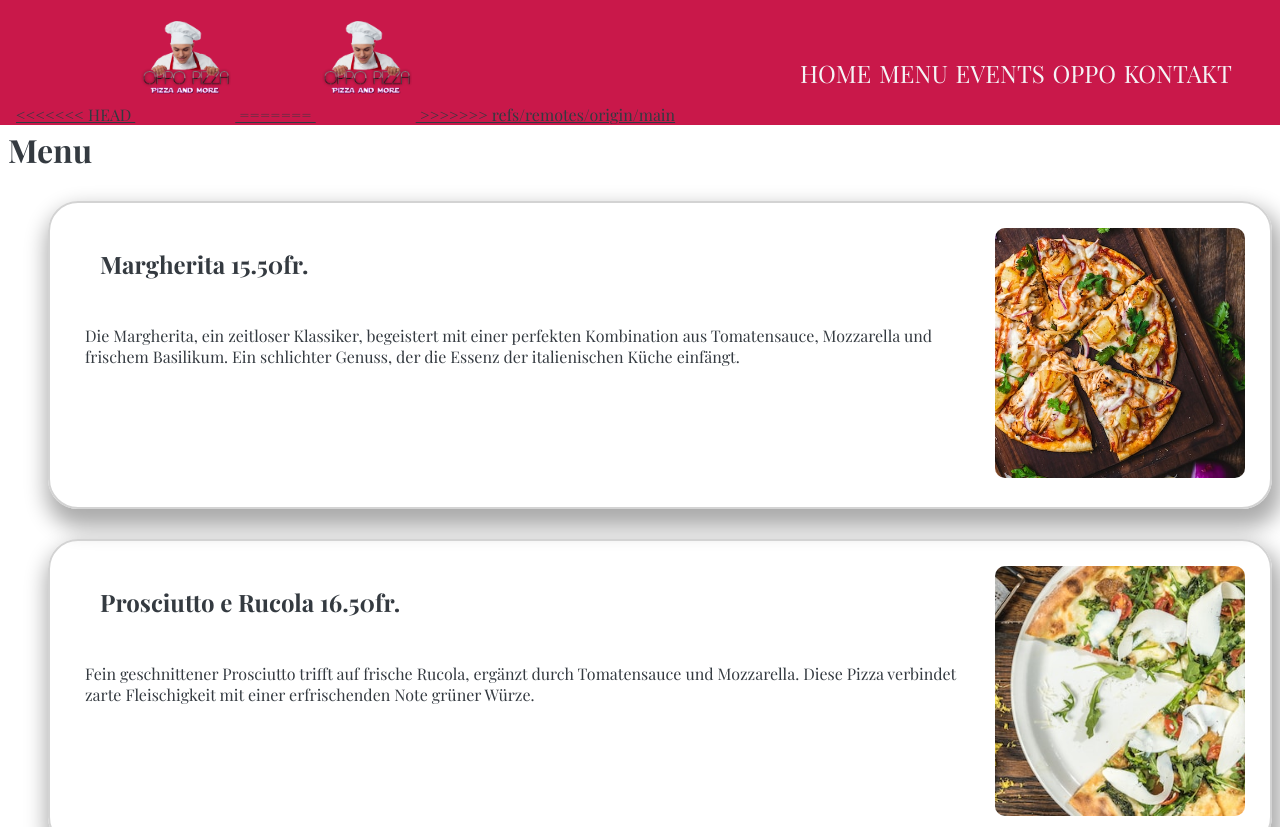
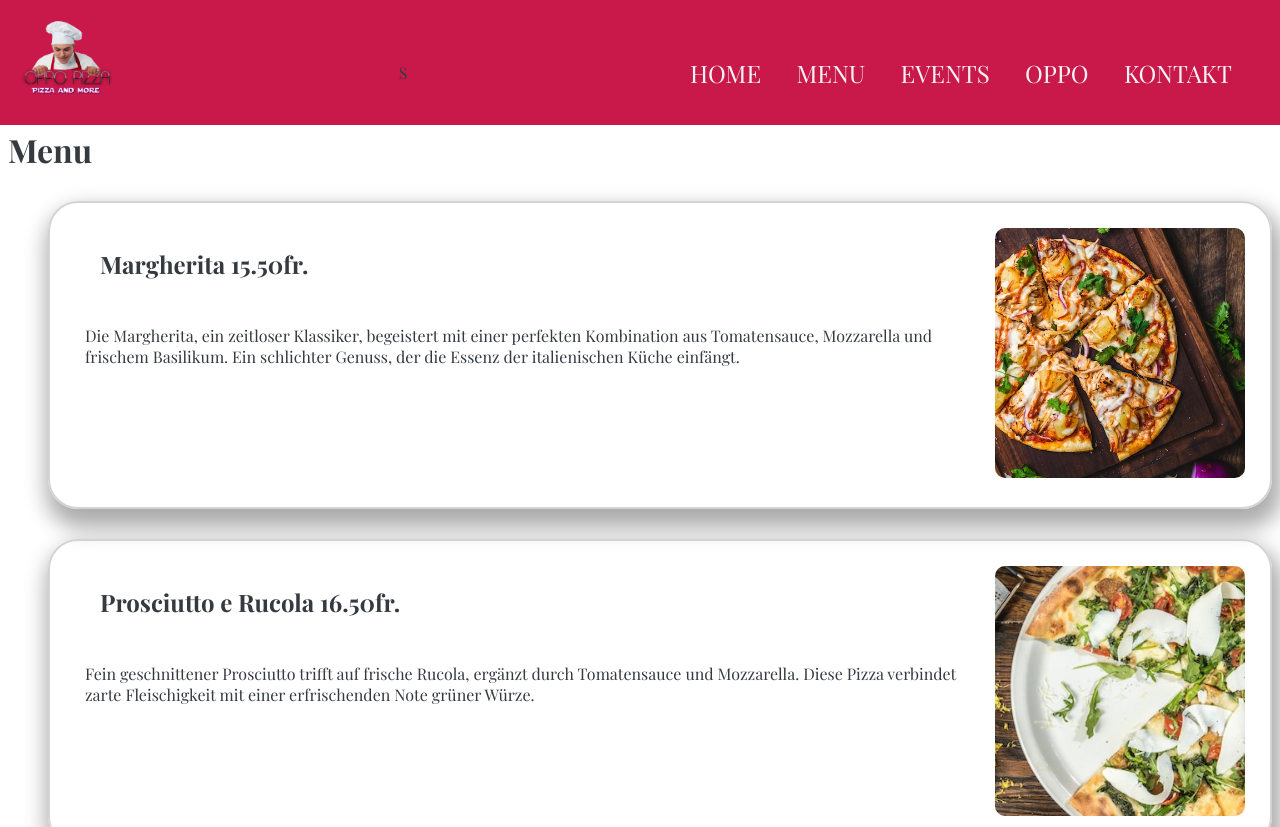
Before and after one commit to Oppo-Pizza/Oppo_Pizza, a plain HTML site: page menu.html in a window 1280 px wide. Shown: the top 827 px of the page. Drawn offline with nearby package versions, Linux system fonts and the light colour scheme; a web font is replaced by a local one.

Commit message:
menu final

```diff
--- a/menu.html
+++ b/menu.html
@@ -39,11 +39,9 @@
 <body>
     <header class="header p-0">
         <a href="#" class="logo">
-<<<<<<< HEAD
-          <img src="imgs/Frame 28.png" alt="Oppo-Pizza" height="100px"  />
-=======
+
           <img src="./imgs/Frame 28.png" alt="Oppo-Pizza" height="100px" />
->>>>>>> refs/remotes/origin/main
+
         </a>
 
         <input type="checkbox" id="check" />
@@ -51,7 +49,7 @@
           <i class="bx bx-menu" id="menu-icon"></i>
           <i class="bx bx-x" id="close-icon"></i>
         </label>
-
+    S
         <nav class="navbar">
           <a href="home.html" style="--i: 0">HOME</a>
           <a href="menu.html" style="--i: 1">MENU</a>
```
